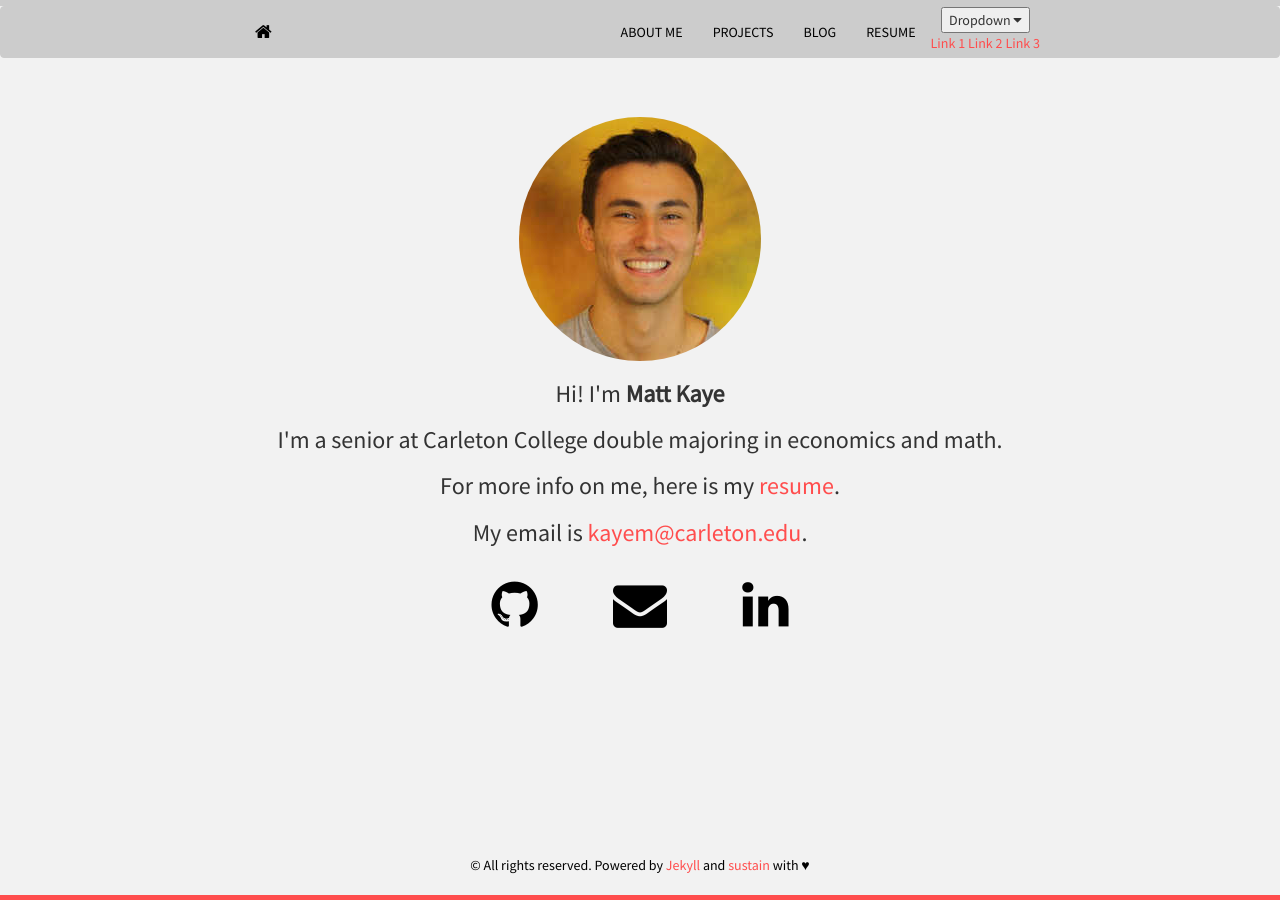
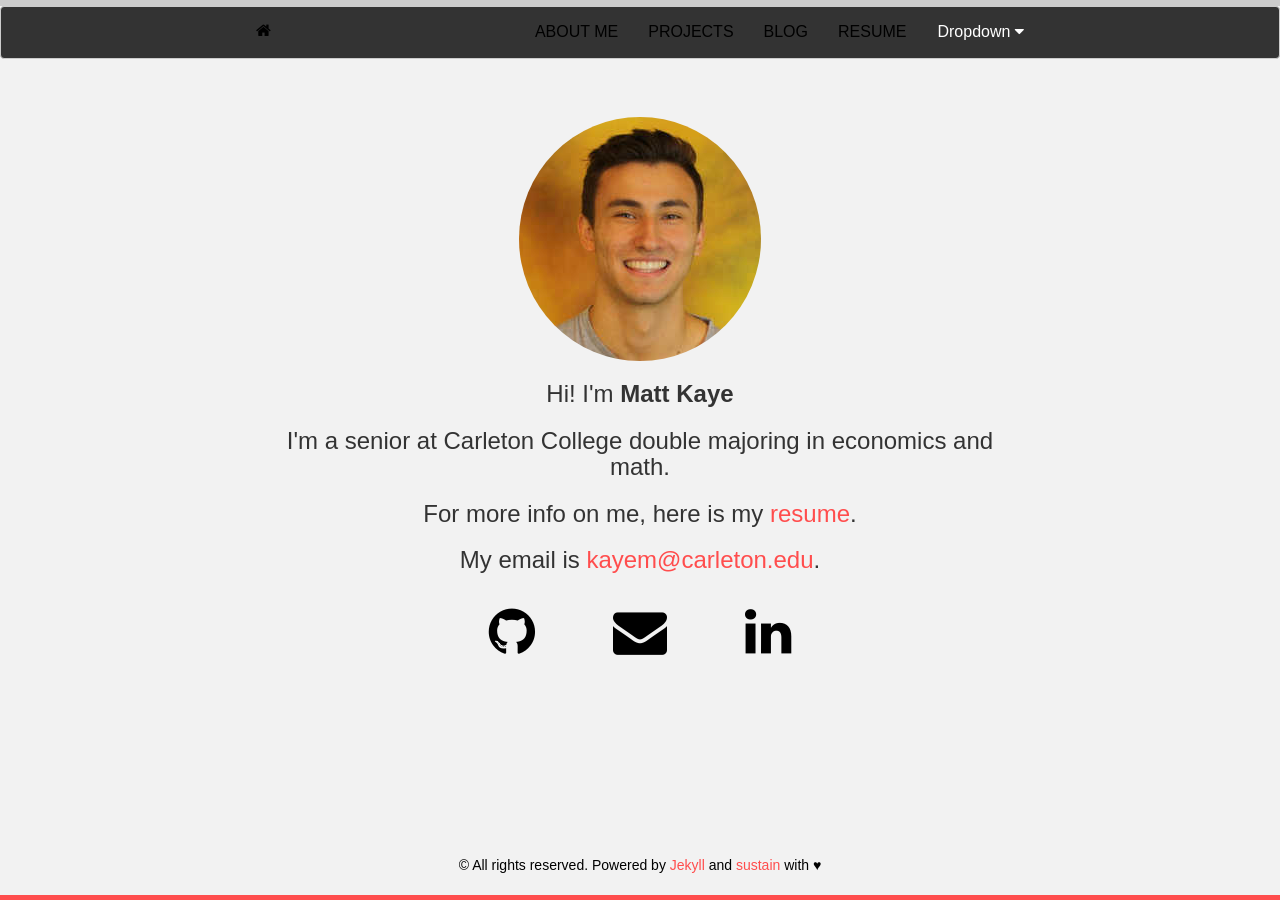
Before and after one commit to mrkaye97/mrkaye97.github.io, a Jekyll site: the page built from index.html, in a window 1280 px wide. Built offline with Jekyll 4.4.1, drawn with Linux system fonts in a browser that asks for light colours; nearby versions of some CDN libraries; the list of posts is cut into pages by our own code.

Commit message:
Update header.html

```diff
--- a/_includes/header.html
+++ b/_includes/header.html
@@ -1,3 +1,73 @@
+<head>
+<meta name="viewport" content="width=device-width, initial-scale=1">
+<link rel="stylesheet" href="https://cdnjs.cloudflare.com/ajax/libs/font-awesome/4.7.0/css/font-awesome.min.css">
+<style>
+body {
+  font-family: Arial, Helvetica, sans-serif;
+}
+
+.navbar {
+  overflow: hidden;
+  background-color: #333;
+}
+
+.navbar a {
+  float: left;
+  font-size: 16px;
+  color: white;
+  text-align: center;
+  padding: 14px 16px;
+  text-decoration: none;
+}
+
+.dropdown {
+  float: left;
+  overflow: hidden;
+}
+
+.dropdown .dropbtn {
+  font-size: 16px;
+  border: none;
+  outline: none;
+  color: white;
+  padding: 14px 16px;
+  background-color: inherit;
+  font-family: inherit;
+  margin: 0;
+}
+
+.navbar a:hover, .dropdown:hover .dropbtn {
+  background-color: red;
+}
+
+.dropdown-content {
+  display: none;
+  position: absolute;
+  background-color: #f9f9f9;
+  min-width: 160px;
+  box-shadow: 0px 8px 16px 0px rgba(0,0,0,0.2);
+  z-index: 1;
+}
+
+.dropdown-content a {
+  float: none;
+  color: black;
+  padding: 12px 16px;
+  text-decoration: none;
+  display: block;
+  text-align: left;
+}
+
+.dropdown-content a:hover {
+  background-color: #ddd;
+}
+
+.dropdown:hover .dropdown-content {
+  display: block;
+}
+</style>
+</head>
+
 <nav class="navbar navbar-default">
   <div class="container">
     <div class="navbar-header">
```
